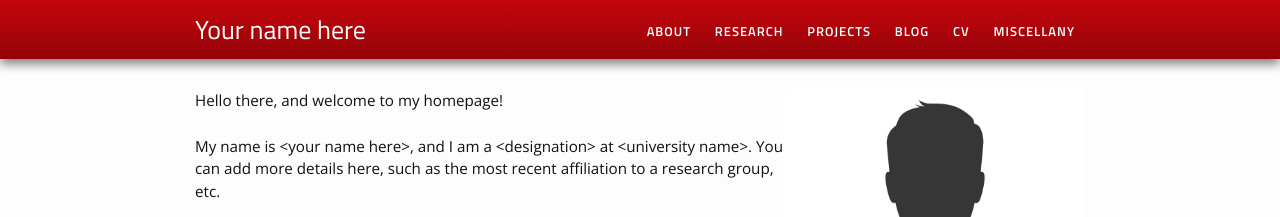
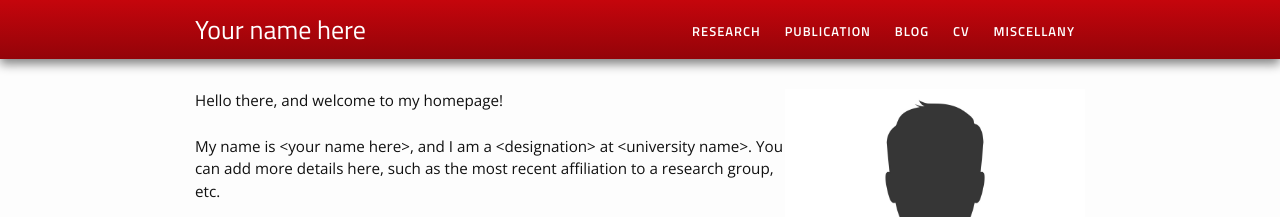
Before and after one commit to jingjieli95/jingjieli95.github.io, a Jekyll site: the page built from index.html, in a window 1280 px wide. Shown: the top 217 px of the page. Built offline with Jekyll 4.4.1, drawn with Linux system fonts in a browser that asks for light colours.

Commit message:
Update menu.yml

```diff
--- a/_data/menu.yml
+++ b/_data/menu.yml
@@ -1,10 +1,10 @@
-- title: "About"
-  href: "/about/"
+# - title: "About"
+#   href: "/about/"
 
 - title: "Research"
   href: "/research/"
 
-- title: "Projects"
+- title: "Publication"
   href: "/projects/"
 
 - title: "Blog"
```
